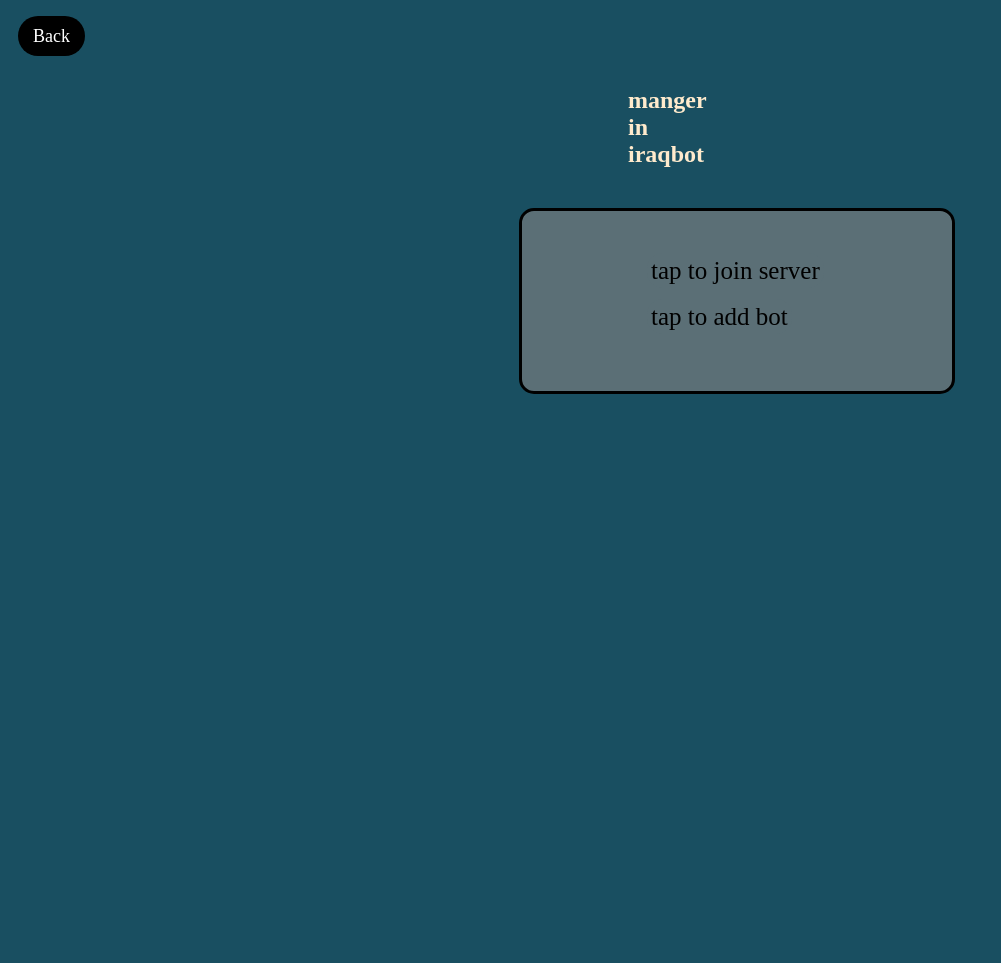
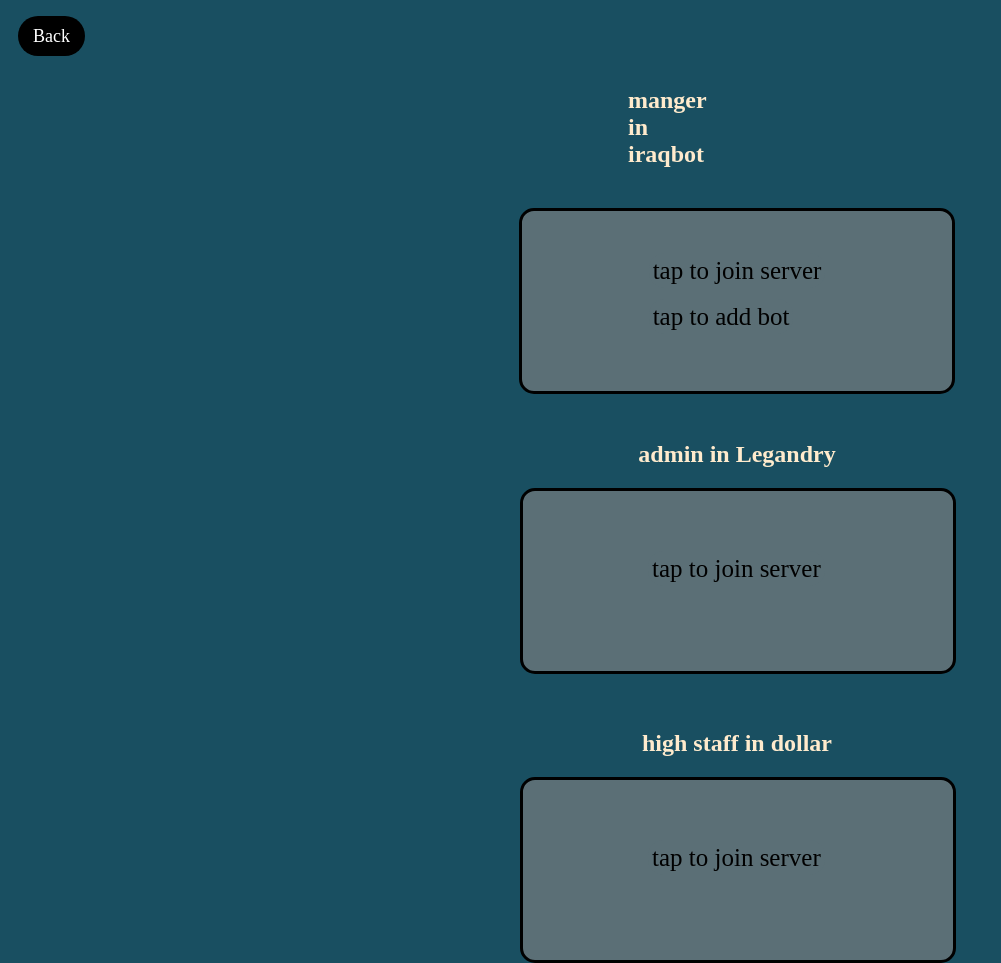
Before and after one commit to solger1/info, a plain HTML site: page more.html in a window 1280 px wide. Shown: the whole page, without its empty margins (0-1001 px from the left). Before the commit the page ends 800 px from the top, so only its background shows below. Drawn offline with Linux system fonts and the light colour scheme.

Commit message:
Update more.html

```diff
--- a/more.html
+++ b/more.html
@@ -12,11 +12,41 @@
     <div class="MoreDiv">
         <br/>
         <br>
-        <a href="https://discord.gg/iraqbot">tap to join server</a>
+        <a href="https://discord.gg/3mgMtMHmT3">tap to join server</a>
         <br>
         <br>
         <a href="https://discord.com/api/oauth2/authorize?client_id=1180306301058826300&permissions=8&scope=bot%20applications.commands">tap to add bot</a>
-
+    <br/>
+    <br/>
+     <br/>
+     <br>
+     <br>
+     <br>
+     <h2 class="morelegnd">admin in Legandry</h2>
+    <div class="legnd">
+        <br/>
+        <br>
+        <br>
+        <a href="https://discord.gg/YG93rjyb2f">tap to join server</a>
+        </div>
+   <br/>
+     <br/>
+     <h2 class="moredl">high staff in dollar</h2>
+    <div class="dl">
+        <br/>
+        <br>
+        <br>
+        <a href="https://discord.gg/wCNzR37ZmQ">tap to join server</a>
+        </div>
+        <br>
+        <br>
+        <br>
+        <br>
+        <br>
+        <br>
+        <br>
+        <br>
+        <br>
+        <br>
 </body>
-
 </html>
```
